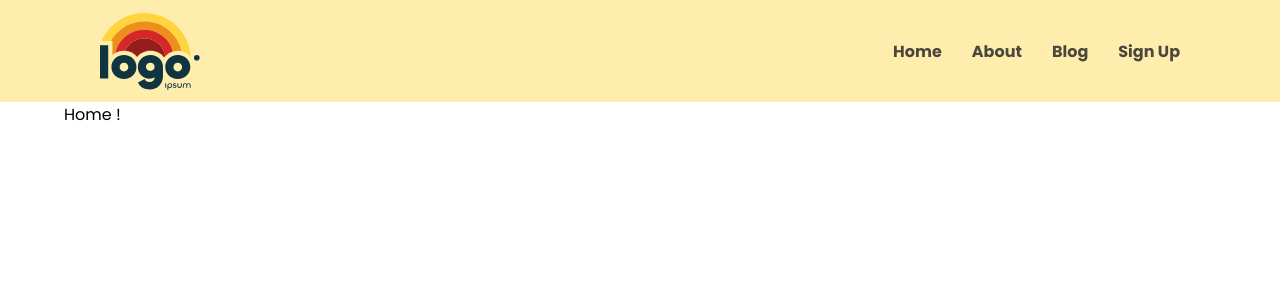
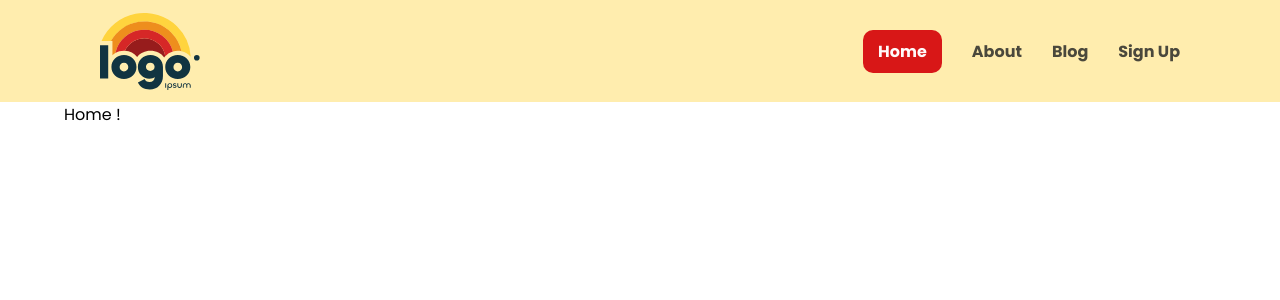
Before and after one commit to fatemeh-khoshkam/layout, a React (Vite) app: page / in a window 1280 px wide. Shown: the top 300 px of the page. Built offline with nearby package versions, Linux system fonts and the light colour scheme.

Commit message:
Feat: adding active link in UI for menu.

```diff
--- a/src/components/Navbar.jsx
+++ b/src/components/Navbar.jsx
@@ -2,7 +2,7 @@ import Logo from "./Logo";
 import {
   NavbarWrapper,
   NavLinkWrapper,
-  NavLink,
+  LinkWrapper,
   NavLinkItem,
 } from "../styles/Navbar.styled";
 
@@ -22,9 +22,15 @@ function Navbar() {
       <Logo></Logo>
       <NavLinkWrapper>
         {links.map((link) => (
-          <NavLink key={link.page}>
-            <NavLinkItem to={link.href}>{link.page}</NavLinkItem>
-          </NavLink>
+          <LinkWrapper key={link.page}>
+            <NavLinkItem
+              key={link.page}
+              to={link.href}
+              activeclassname="active"
+            >
+              {link.page}
+            </NavLinkItem>
+          </LinkWrapper>
         ))}
       </NavLinkWrapper>
     </NavbarWrapper>
--- a/src/styles/Navbar.styled.jsx
+++ b/src/styles/Navbar.styled.jsx
@@ -1,5 +1,5 @@
 import styled from "styled-components";
-import { Link } from "react-router-dom";
+import { NavLink } from "react-router-dom";
 
 const LogoImg = styled.img`
   align-self: start;
@@ -19,9 +19,11 @@ const NavLinkWrapper = styled.ul`
   gap: 3rem;
 `;
 
-const NavLink = styled.li``;
+const LinkWrapper = styled.li`
+  transition: all 0.2s;
+`;
 
-const NavLinkItem = styled(Link)`
+const NavLinkItem = styled(NavLink)`
   text-decoration: none;
   font-weight: bold;
   color: #202121cf;
@@ -30,6 +32,13 @@ const NavLinkItem = styled(Link)`
   &:hover {
     color: #d81717;
   }
+
+  &.${(props) => props.activeclassname} {
+    background-color: #d81717;
+    padding: 1rem 1.5rem;
+    border-radius: 1rem;
+    color: snow;
+  }
 `;
 
-export { LogoImg, NavbarWrapper, NavLinkItem, NavLinkWrapper, NavLink };
+export { LogoImg, NavbarWrapper, NavLinkItem, NavLinkWrapper, LinkWrapper };
```
